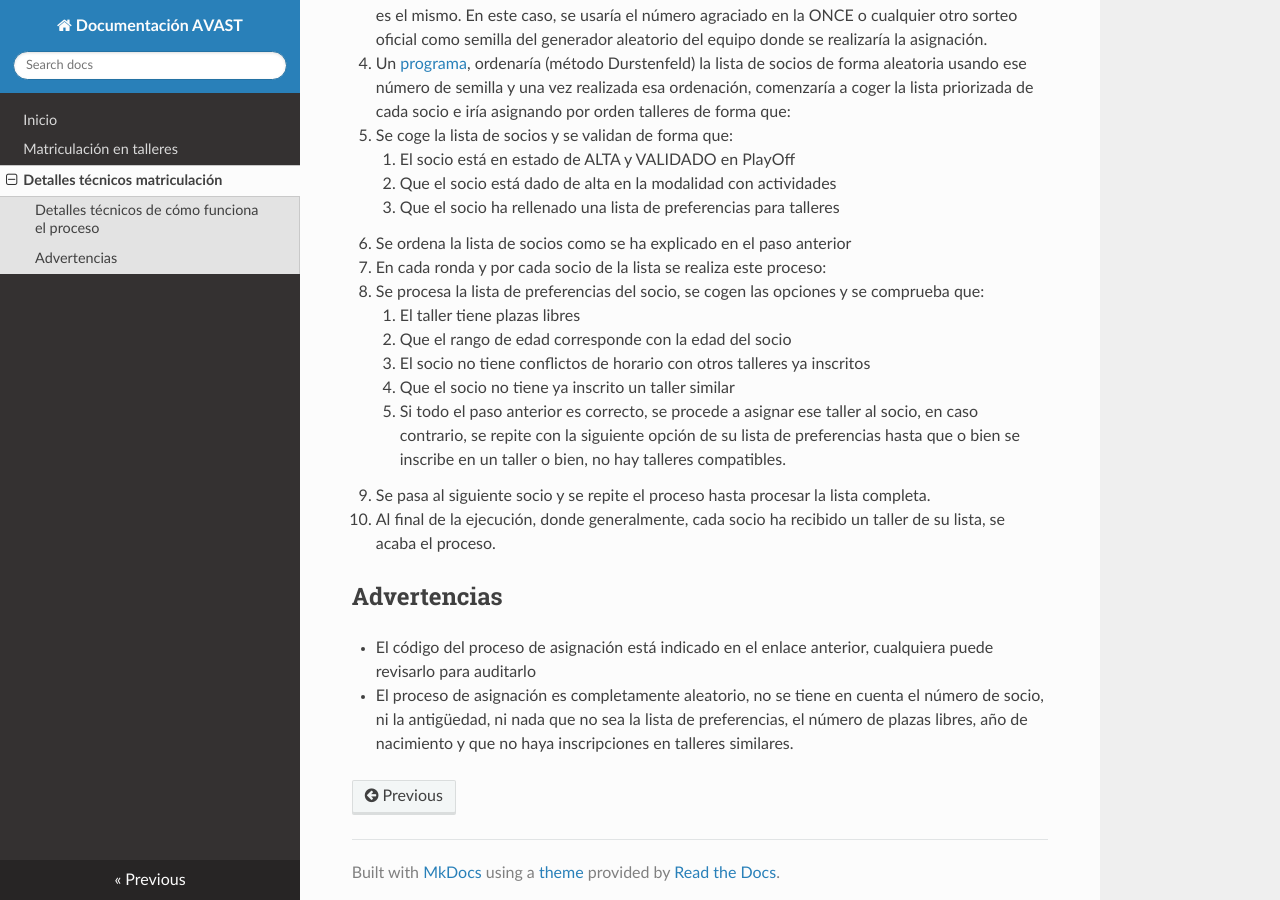
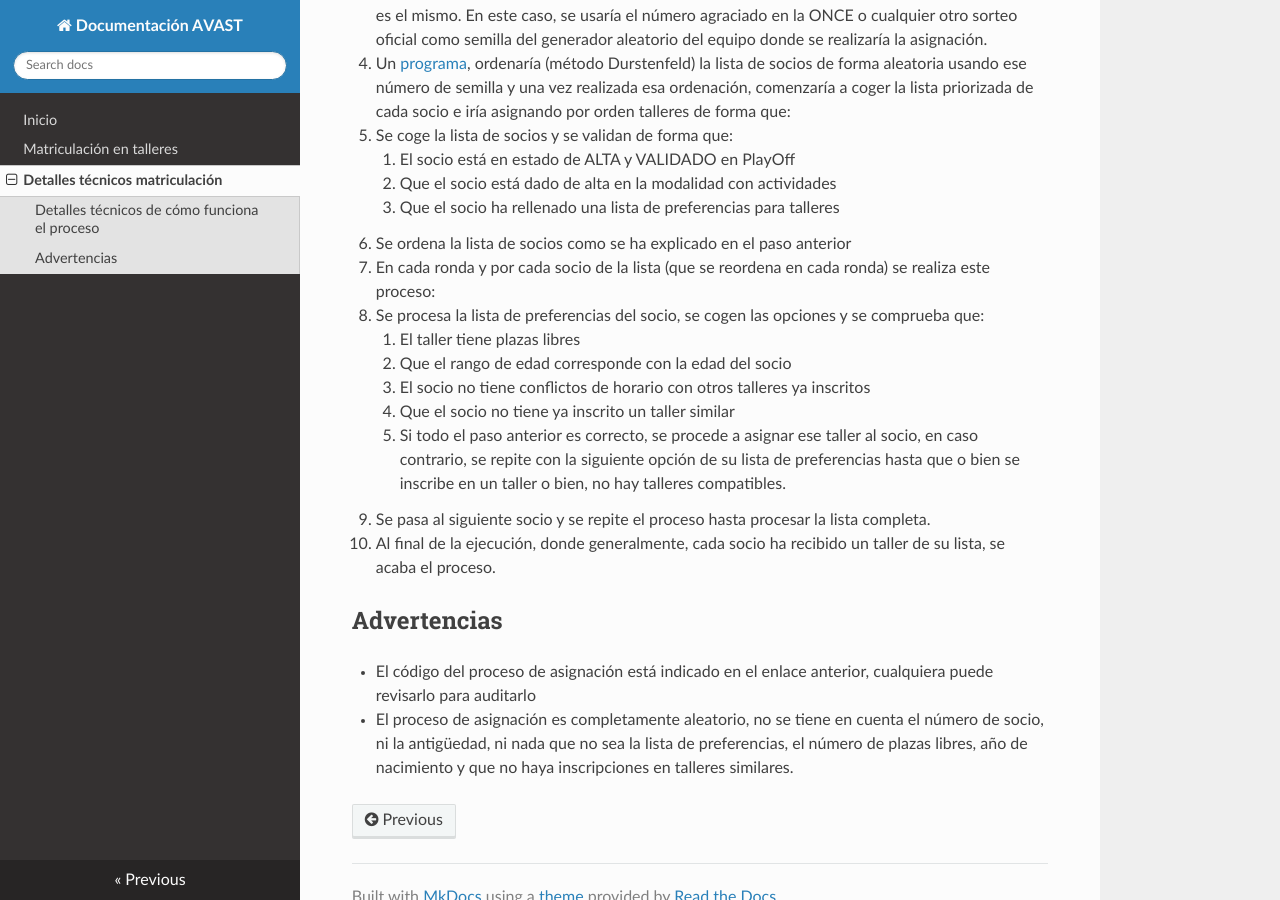
Before and after one commit to asociacion-avast/docs, an MkDocs documentation site: the page built from docs/asignacion-tecnico.md, in a window 1280 px wide and 900 px high, scrolled down 597 px. Built offline with MkDocs 1.6.1, drawn with Linux system fonts in a browser that asks for light colours; nearby versions of some CDN libraries.

Commit message:
Indicar que se reordena 4 veces

```diff
--- a/docs/asignacion-tecnico.md
+++ b/docs/asignacion-tecnico.md
@@ -15,7 +15,7 @@ De cara a evitar este problema, se propuso y se presentó ya en Familias en Acci
       2. Que el socio está dado de alta en la modalidad con actividades
       3. Que el socio ha rellenado una lista de preferencias para talleres
    2. Se ordena la lista de socios como se ha explicado en el paso anterior
-5. En cada ronda y por cada socio de la lista se realiza este proceso:
+5. En cada ronda y por cada socio de la lista (que se reordena en cada ronda) se realiza este proceso:
    1. Se procesa la lista de preferencias del socio, se cogen las opciones y se comprueba que:
       1. El taller tiene plazas libres
       2. Que el rango de edad corresponde con la edad del socio
```
